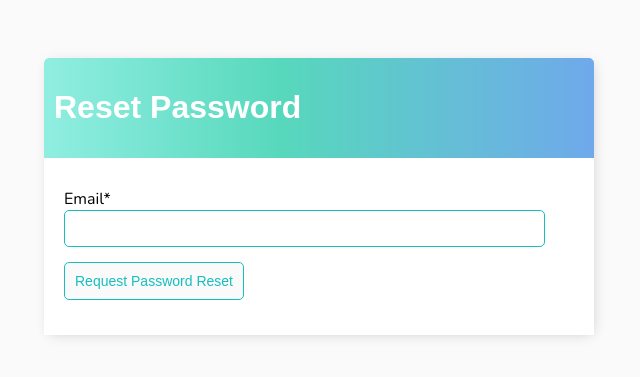
After one commit to E-A-Gee/Django-To-Do-List, a Django app: page /password-reset/ in a window 1280 px wide. The commit adds this page. Shown: the top 377 px of the page, without its empty margins (321-961 px from the left). Run offline with Django 3.2, Linux system fonts and the light colour scheme; some libraries are stand-ins or nearby versions.

Commit message:
add password reset capability

```diff
--- a/django_todo/todo_list/base/templates/base/main.html
+++ b/django_todo/todo_list/base/templates/base/main.html
@@ -37,6 +37,7 @@
         a {
             font-weight: 600;
             color: #17bebe;
+            text-decoration: none;
         }
 
         .container{
@@ -61,6 +62,7 @@
             border-radius: 5px 5px 0 0;
             background: linear-gradient(90deg, #90eee1 0%, #57d8bc 43%, #6fa9eb 100%);
         }
+
 
         .header-bar a{
             color: #fff;
@@ -212,6 +214,7 @@
             text-decoration:none;
             transition-duration: 0.4s;
             margin-bottom: 15px;
+            margin-right:5px;
         }
 
         .button:hover {
--- /dev/null
+++ b/django_todo/todo_list/base/templates/base/password_reset.html
@@ -0,0 +1,20 @@
+{% extends 'base/main.html' %}
+{% load crispy_forms_tags %}
+
+{% block content %}
+<div class="header-bar">
+    <h1>Reset Password</h1>
+</div>
+
+<div class="card-body">
+    <form method="POST">
+        {% csrf_token %}
+        {{form|crispy}}
+        <div style="padding-top: 15px;">
+        <input class="button" type="submit" value="Request Password Reset">
+        </div>
+
+    </form>
+
+</div>
+{% endblock content %}
--- a/django_todo/todo_list/base/urls.py
+++ b/django_todo/todo_list/base/urls.py
@@ -1,11 +1,16 @@
 from django.urls import path
 from .views import TaskList, TaskDetail, TaskCreate, TaskUpdate, DeleteView, CustomLoginView, RegisterPage
-from django.contrib.auth.views import LogoutView
+from django.contrib.auth.views import LogoutView, PasswordResetView, PasswordResetDoneView, PasswordResetConfirmView, PasswordResetCompleteView
 
 urlpatterns = [
     path('login/', CustomLoginView.as_view(), name='login'),
     path('logout/', LogoutView.as_view(next_page='login'), name='logout'),
     path('register/', RegisterPage.as_view(), name='register'),
+    path('password-reset/', PasswordResetView.as_view(template_name='base/password_reset.html'), name='password_reset'),
+    path('password-reset/done/', PasswordResetDoneView.as_view(template_name='base/password_reset_done.html'), name='password_reset_done'),
+    path('password-reset/confirm/<uidb64>/<token>', PasswordResetConfirmView.as_view(template_name='base/password_reset_confirm.html'), name='password_reset_confirm'),
+     path('password-reset-complete/', PasswordResetCompleteView.as_view(template_name='base/password_reset_complete.html'), name='password_reset_complete'),
+
 
     path('', TaskList.as_view(), name='tasks'),
     path('task/<int:pk>/', TaskDetail.as_view(), name='task'),
```
Also changed, not shown: django_todo/todo_list/base/templates/base/login.html (+4 -3 lines), django_todo/todo_list/base/templates/base/password_reset_complete.html (added, +11 -0 lines), django_todo/todo_list/base/templates/base/password_reset_confirm.html (added, +20 -0 lines), django_todo/todo_list/base/templates/base/password_reset_done.html (added, +11 -0 lines), django_todo/todo_list/todo_list/settings.py (+9 -0 lines), django_todo/todo_list/db.sqlite3.
